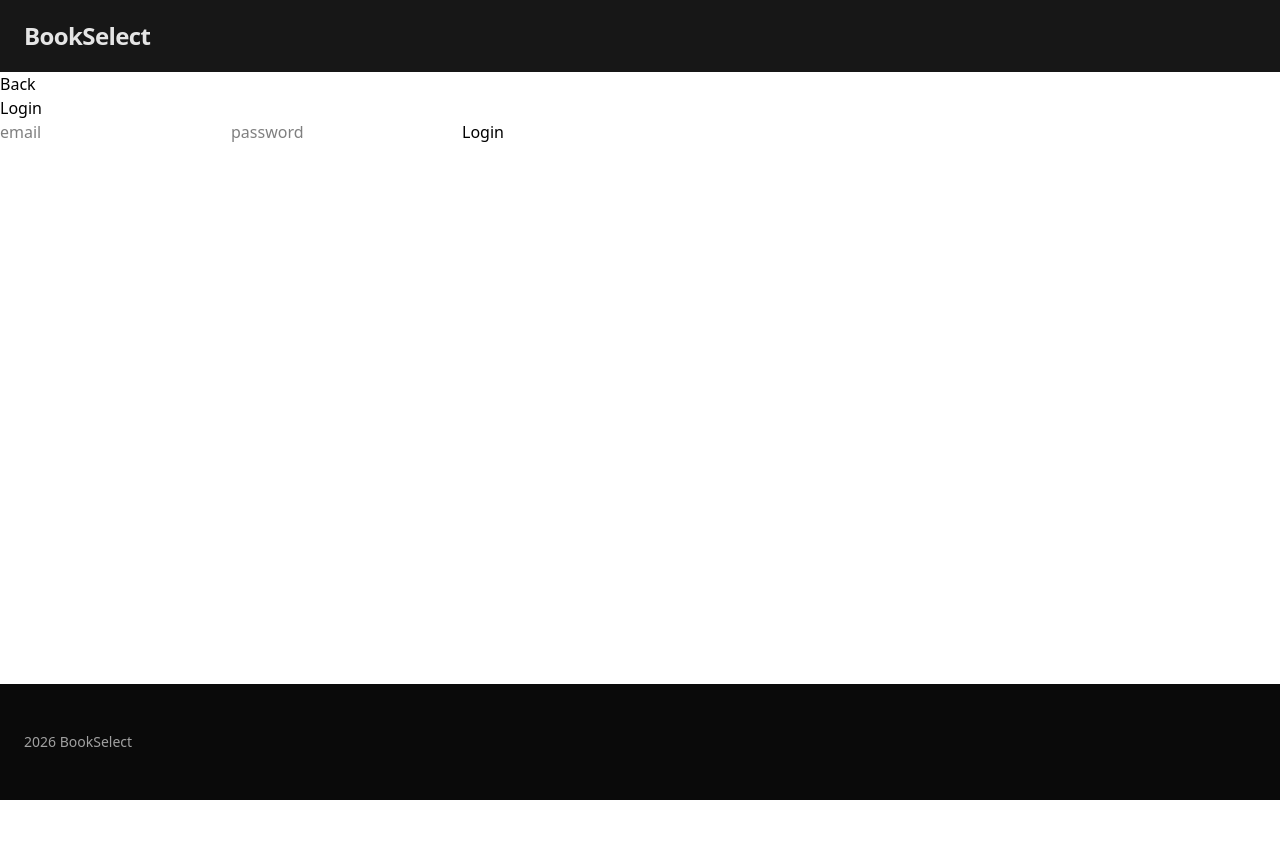
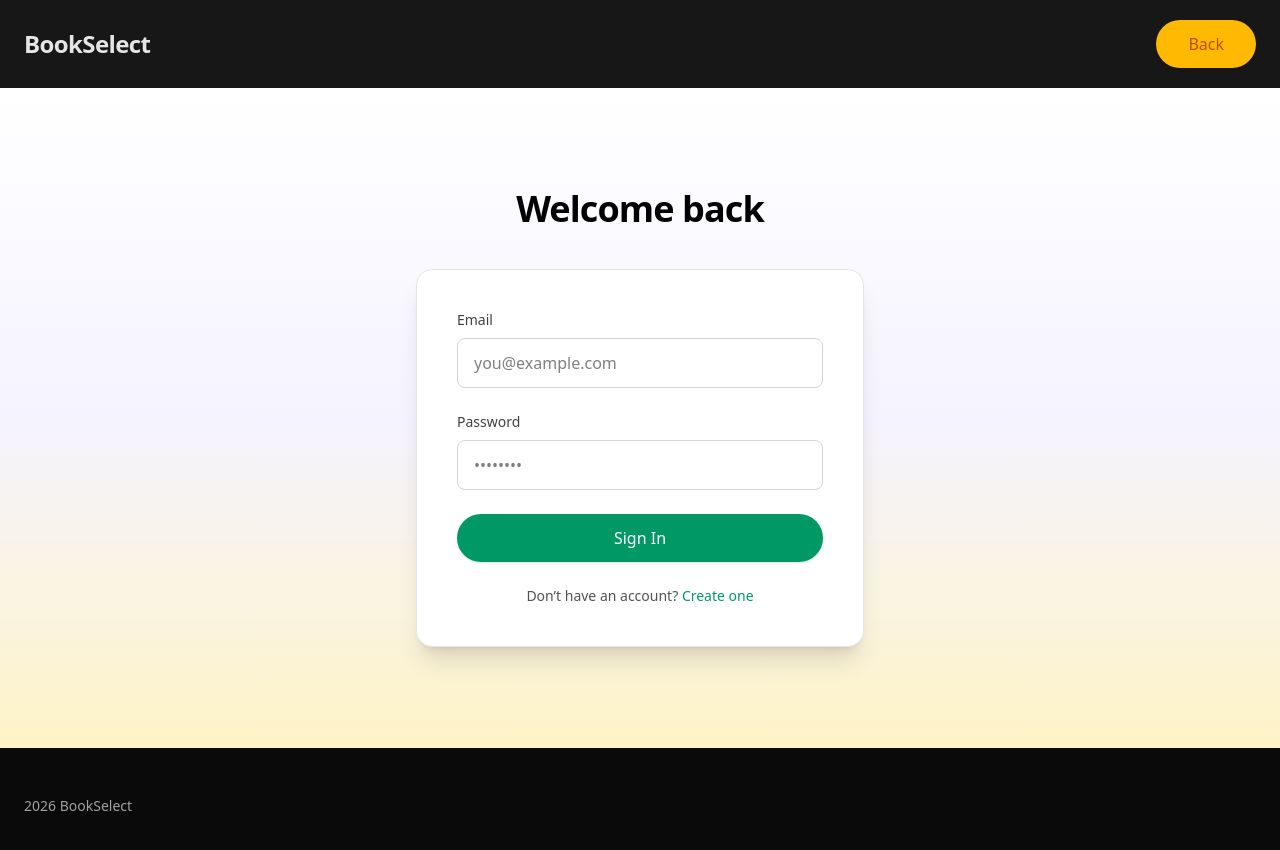
Before and after one commit to NaorGavriel/book-select, a React (Vite) app in the folder client/: page /login in a window 1280 px wide. Shown: the top 850 px of the page. Before the commit the page ends 800 px from the top, so only its background shows below. Built offline with nearby package versions, Linux system fonts and the light colour scheme; no server answers.

Commit message:
- stylized login and register pages w/ Tailwind - seperated elements to componenets

```diff
--- a/client/src/App.tsx
+++ b/client/src/App.tsx
@@ -12,6 +12,7 @@ import UploadPage from "./pages/Upload";
 import LandingPage from "./pages/LandingPage";
 import Layout from "./components/ui/Layout";
 import LoginButton from "./features/landing_content/components/LoginButton";
+import LandingPageButton from "./components/LandingPageButton";
 
 function AppContent() {
   const loading = usePersistentLogin();
@@ -29,7 +30,7 @@ function AppContent() {
       </Route>
 
       {/* Public Auth Pages */}
-      <Route element={<Layout />}>
+      <Route element={<Layout headerRight={<LandingPageButton />}/>}>
         <Route path="/login" element={<LoginPage />} />
         <Route path="/register" element={<RegisterPage />} />
       </Route>
--- a/client/src/components/LandingPageButton.tsx
+++ b/client/src/components/LandingPageButton.tsx
@@ -6,11 +6,15 @@ import { useNavigate } from "react-router-dom";
  * Navigates the user back to the Landing page.
  */
 export default function LandingPageButton() {
-  const navigate = useNavigate();
-
-  return (
-    <button onClick={() => navigate("/")}>
-      Back
-    </button>
-  );
+    const navigate = useNavigate();
+    return (
+        <button
+                onClick={() => navigate("/")}
+                className="px-8 py-3 text-base font-medium rounded-full
+                        bg-amber-400 text-amber-700
+                        hover:bg-violet-200 hover:text-violet-500 transition shadow-sm"
+            >
+                Back
+        </button>
+    );
 }
--- /dev/null
+++ b/client/src/features/authentication/components/LoginForm.tsx
@@ -0,0 +1,102 @@
+import { useState, useEffect } from "react";
+import api from "../../../api/axios";
+import { useAuth } from "../AuthContext";
+import { useNavigate } from "react-router-dom";
+
+  /**
+  * LoginForm
+  * ---------
+  * Authenticates the user and initializes the session.
+  * Sends credentials to /token, access token saved in memory inside AuthContext
+  * refresh token stored as cookie
+  */
+export default function LoginForm() {
+    const { accessToken, setAccessToken } = useAuth();
+    const navigate = useNavigate();
+    const [email, setEmail] = useState("");
+    const [password, setPassword] = useState("");
+
+    useEffect(() => {
+        if (accessToken) {
+        navigate("/home", { replace: true });
+        }
+    }, [accessToken]);
+
+    const handleLogin = async () => {
+        try {
+        const formData = new URLSearchParams();
+        formData.append("username", email);
+        formData.append("password", password);
+
+        const response = await api.post(
+            "/token",
+            formData,
+            { headers: { "Content-Type": "application/x-www-form-urlencoded", }
+            ,});
+
+        const { access_token } = response.data;
+
+        // store token
+        setAccessToken(access_token);
+
+        console.log("Logged in!");
+        } catch (err) {
+        console.error("Login failed");
+        }
+    };
+
+    return (
+        <div className="space-y-6">
+        <div>
+            <label className="block text-sm font-medium text-neutral-700 mb-2">
+            Email
+            </label>
+            <input
+            placeholder="you@example.com"
+            value={email}
+            onChange={(e) => setEmail(e.target.value)}
+            className="w-full rounded-lg border border-neutral-300 px-4 py-3
+                        focus:outline-none focus:ring-2 focus:ring-emerald-500
+                        focus:border-transparent transition"
+            />
+        </div>
+
+        <div>
+            <label className="block text-sm font-medium text-neutral-700 mb-2">
+            Password
+            </label>
+            <input
+            placeholder="••••••••"
+            type="password"
+            value={password}
+            onChange={(e) => setPassword(e.target.value)}
+            className="w-full rounded-lg border border-neutral-300 px-4 py-3
+                        focus:outline-none focus:ring-2 focus:ring-emerald-500
+                        focus:border-transparent transition"
+            />
+        </div>
+
+
+        <button onClick={handleLogin}
+            className="w-full rounded-full bg-emerald-600 text-white
+                    py-3 font-medium hover:bg-emerald-700
+                    transition shadow-sm">
+            Sign In
+        </button>
+
+
+        {/* Register Link */}
+        <p className="text-center text-sm text-neutral-600">
+            Don’t have an account?{" "}
+            <button
+            type="button"
+            onClick={() => navigate("/register")}
+            className="text-emerald-600 hover:underline font-medium"
+            >
+            Create one
+            </button>
+        </p>
+
+        </div>
+    );
+}
--- /dev/null
+++ b/client/src/features/authentication/components/RegisterForm.tsx
@@ -0,0 +1,81 @@
+import { useState } from "react";
+import api from "../../../api/axios";
+import { useNavigate } from "react-router";
+
+/**
+ * RegisterForm
+ * ------------
+ * Creates a new user account.
+ * - Sends email and password to POST /register
+ * - On success, redirects user to /login
+ * - On failure, displays backend error message
+ */
+export default function RegisterForm() {
+  const navigate = useNavigate();
+
+  const [email, setEmail] = useState("");
+  const [password, setPassword] = useState("");
+  const [error, setError] = useState("");
+
+  const handleRegister = async () => {
+    setError("");
+
+    try {
+      await api.post("/users/", {
+        email,
+        password,
+      });
+
+      // After successful registration routing to login
+      navigate("/login");
+
+    } catch (err: any) {
+      setError(err.response?.data?.detail || "Registration failed");
+    }
+  };
+
+    return (
+        <div className="space-y-6">
+            <div>
+                <label className="block text-sm font-medium text-neutral-700 mb-2">
+                    Email
+                </label>
+                <input
+                    type="email"
+                    value={email}
+                    onChange={(e) => setEmail(e.target.value)}
+                    className="w-full rounded-lg border border-neutral-300 px-4 py-3
+                                focus:outline-none focus:ring-2 focus:ring-emerald-500
+                                focus:border-transparent transition disabled:opacity-50"
+                    placeholder="you@example.com"
+                />
+            </div>
+
+        <div>
+            <label className="block text-sm font-medium text-neutral-700 mb-2">
+                Confirm Password
+            </label>
+            <input
+                type="password"
+                placeholder="••••••••"
+                value={password}
+                onChange={(e) => setPassword(e.target.value)}
+                className="w-full rounded-lg border border-neutral-300 px-4 py-3
+                            focus:outline-none focus:ring-2 focus:ring-emerald-500
+                            focus:border-transparent transition disabled:opacity-50"
+            />
+        </div>
+
+
+      <button   onClick={handleRegister}
+                className="w-full rounded-full bg-emerald-600 text-white
+                            py-3 font-medium hover:bg-emerald-700
+                            transition shadow-sm flex items-center justify-center
+                            disabled:opacity-70 disabled:cursor-not-allowed">
+        Create Account
+      </button>
+
+      {error && <p style={{ color: "red" }}>{error}</p>}
+    </div>
+    );
+}
--- /dev/null
+++ b/client/src/features/authentication/components/ui/AuthCard.tsx
@@ -0,0 +1,13 @@
+import type{ ReactNode } from "react";
+
+type AuthCardProps = {
+  children: ReactNode;
+};
+
+export default function AuthCard({ children }: AuthCardProps) {
+  return (
+    <div className="bg-white rounded-2xl shadow-xl p-8 sm:p-10 border border-neutral-200">
+      {children}
+    </div>
+  );
+}
--- /dev/null
+++ b/client/src/features/authentication/components/ui/AuthHeader.tsx
@@ -0,0 +1,17 @@
+type AuthHeaderProps = {
+  title: string;
+  subtitle: string;
+};
+
+export default function AuthHeader({ title, subtitle }: AuthHeaderProps) {
+  return (
+    <div className="text-center mb-10">
+      <h2 className="text-3xl sm:text-4xl font-semibold tracking-tight">
+        {title}
+      </h2>
+      <p className="mt-4 text-neutral-600">
+        {subtitle}
+      </p>
+    </div>
+  );
+}
--- a/client/src/features/landing_content/components/LoginButton.tsx
+++ b/client/src/features/landing_content/components/LoginButton.tsx
@@ -5,7 +5,7 @@ export default function LoginButton() {
     return (
             <button
                 onClick={() => navigate("/login")}
-                className="px-8 py-3 text-base font-medium rounded-full
+                className="px-8 py-3 text-base font-medium rounded-2xl
                         bg-amber-300 text-black
                         hover:bg-violet-600 hover:text-white transition"
             >
--- a/client/src/features/landing_content/components/RegisterButton.tsx
+++ b/client/src/features/landing_content/components/RegisterButton.tsx
@@ -5,7 +5,7 @@ export default function RegisterButton() {
     return (
         <button
                 onClick={() => navigate("/register")}
-                className="px-8 py-3 text-base font-medium rounded-full
+                className="px-8 py-3 text-base font-medium rounded-2xl
                         bg-violet-600 text-white border border-slate-100
                         hover:bg-amber-300 transition shadow-sm"
             >
--- a/client/src/pages/login.tsx
+++ b/client/src/pages/login.tsx
@@ -1,8 +1,6 @@
-import { useState, useEffect } from "react";
-import api from "../api/axios";
-import { useAuth } from "../features/authentication/AuthContext";
-import { useNavigate } from "react-router-dom";
-import LandingPageButton from "../components/LandingPageButton";
+import AuthCard from "../features/authentication/components/ui/AuthCard";
+import LoginForm from "../features/authentication/components/LoginForm";
+import AuthHeader from "../features/authentication/components/ui/AuthHeader";
   /**
   * LoginPage
   * ---------
@@ -11,60 +9,23 @@ import LandingPageButton from "../components/LandingPageButton";
   * refresh token stored as cookie
   */
 export default function LoginPage() {
-  const { accessToken, setAccessToken } = useAuth();
-  const navigate = useNavigate();
+  return (
+    <div className="relative min-h-[calc(100vh-140px)] flex items-center justify-center px-6">
 
-  const [email, setEmail] = useState("");
-  const [password, setPassword] = useState("");
+      {/* Background Gradient */}
+      <div className="absolute inset-0 -z-10 bg-gradient-to-b from-white via-violet-50 to-amber-100" />
 
-  useEffect(() => {
-    if (accessToken) {
-      navigate("/home", { replace: true });
-    }
-  }, [accessToken]);
+      <div className="w-full max-w-md">
+        <AuthHeader
+          title="Welcome back"
+          subtitle=""
+        />
 
-  const handleLogin = async () => {
-    try {
-      const formData = new URLSearchParams();
-      formData.append("username", email);
-      formData.append("password", password);
+        <AuthCard>
+          <LoginForm />
+        </AuthCard>
+      </div>
 
-      const response = await api.post(
-        "/token",
-        formData,
-        { headers: { "Content-Type": "application/x-www-form-urlencoded", }
-        ,});
-
-      const { access_token } = response.data;
-
-      // store token
-      setAccessToken(access_token);
-
-      console.log("Logged in!");
-    } catch (err) {
-      console.error("Login failed");
-    }
-  };
-
-  return (
-    <div>
-      <LandingPageButton/>
-      <h2>Login</h2>
-
-      <input
-        placeholder="email"
-        value={email}
-        onChange={(e) => setEmail(e.target.value)}
-      />
-
-      <input
-        placeholder="password"
-        type="password"
-        value={password}
-        onChange={(e) => setPassword(e.target.value)}
-      />
-
-      <button onClick={handleLogin}>Login</button>
     </div>
   );
 }
--- a/client/src/pages/register.tsx
+++ b/client/src/pages/register.tsx
@@ -1,63 +1,25 @@
-import { useState } from "react";
-import api from "../api/axios";
-import { useNavigate } from "react-router";
-import LandingPageButton from "../components/LandingPageButton";
+import AuthHeader from "../features/authentication/components/ui/AuthHeader";
+import AuthCard from "../features/authentication/components/ui/AuthCard";
+import RegisterForm from "../features/authentication/components/RegisterForm";
 
-/**
- * RegisterPage
- * ------------
- * Creates a new user account.
- * - Sends email and password to POST /register
- * - On success, redirects user to /login
- * - On failure, displays backend error message
- */
 export default function RegisterPage() {
-  const navigate = useNavigate();
+  return (
+    <div className="relative min-h-[calc(100vh-140px)] flex items-center justify-center px-6">
 
-  const [email, setEmail] = useState("");
-  const [password, setPassword] = useState("");
-  const [error, setError] = useState("");
+      {/* Background Gradient */}
+      <div className="absolute inset-0 -z-10 bg-gradient-to-b from-white via-stone-50 to-emerald-50" />
 
-  const handleRegister = async () => {
-    setError("");
+      <div className="w-full max-w-md">
+        <AuthHeader
+          title="Create your account"
+          subtitle="Start your personalized reading journey."
+        />
 
-    try {
-      await api.post("/register", {
-        email,
-        password,
-      });
+        <AuthCard>
+          <RegisterForm />
+        </AuthCard>
+      </div>
 
-      // After successful registration routing to login
-      navigate("/login");
-
-    } catch (err: any) {
-      setError(err.response?.data?.detail || "Registration failed");
-    }
-  };
-
-  return (
-    <div>
-      <LandingPageButton/>
-      <h2>Register</h2>
-
-      <input
-        placeholder="Email"
-        value={email}
-        onChange={(e) => setEmail(e.target.value)}
-      />
-
-      <input
-        type="password"
-        placeholder="Password"
-        value={password}
-        onChange={(e) => setPassword(e.target.value)}
-      />
-
-      <button onClick={handleRegister}>
-        Register
-      </button>
-
-      {error && <p style={{ color: "red" }}>{error}</p>}
     </div>
   );
 }
```
